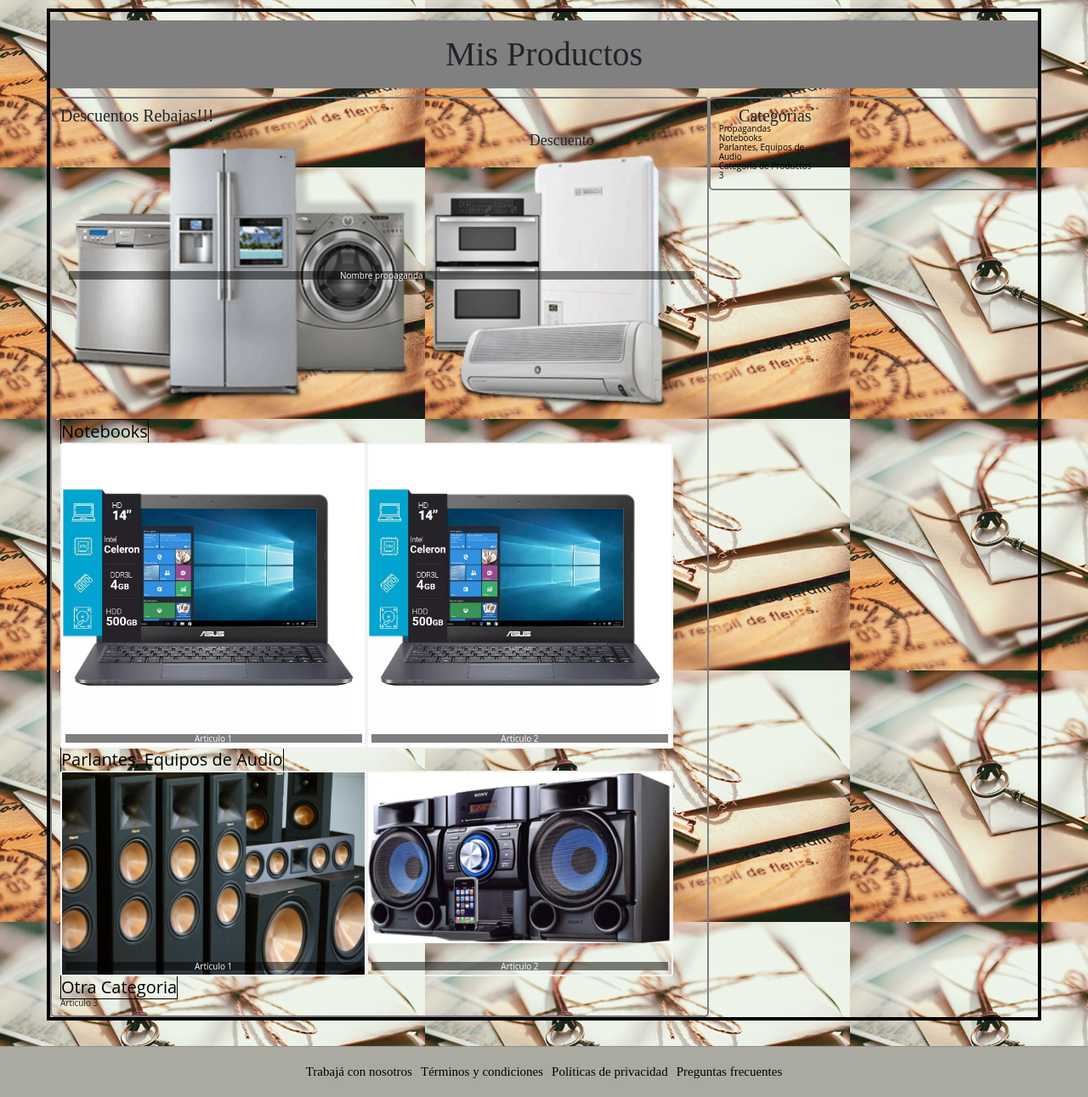
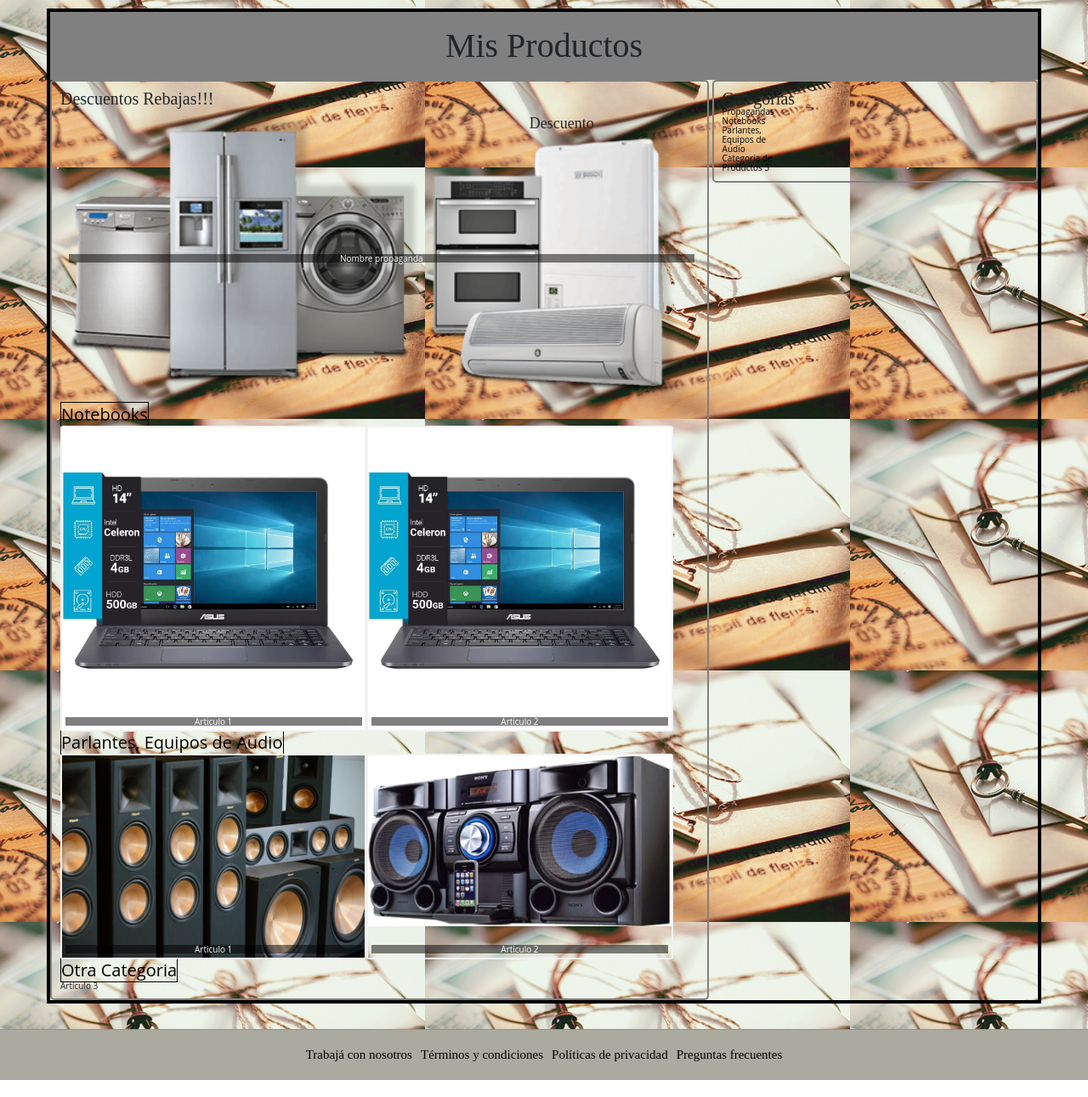
Before and after one commit to franadu/grupodh, a PHP site: page /home.php in a window 1280 px wide. Shown: the part 99-1390 px from the top of the page at 85% size. Run offline with PHP 8.4, Linux system fonts and the light colour scheme; some libraries are stand-ins or nearby versions.

Commit message:
Saque Bootstrap, y reorganize la pagina

```diff
--- a/css/master.css
+++ b/css/master.css
@@ -208,15 +205,14 @@ header{
 
 /*Arranca Cuerpo del Home Mobile*/
 
-.Home {	margin: 10 auto; }
-.Home .row {	border: 4px solid black; margin:0; display: flex; flex-direction: column; align-items: center;}
-.Home .row h1 {	width:100%;	font-size: 4em; text-align: center; margin: 10px 0;} /*Centra el titutlo en la pagina*/
+.Home {	margin: 10 auto; border: 4px solid black; margin:0; display: flex; flex-direction: column; align-items: center;}
+.Home .row h1 {	width:100%;	 text-align: center; margin: 10px 0;} /*Centra el titutlo en la pagina*/
 
 /*Secciones Propagandas y Categorias en general*/
-.Home .row .col-md-8 {	width: 98%; padding:10px; border: 2px solid Grey; border-radius:5px;  } /*Esto saca la forma de ocupar 8 espacios de doce Bootstrap*/
+.Home .propaganda-categorias {	width: 98%; padding:10px; border: 2px solid Grey; border-radius:5px;  }
 
 /*Arranca Seccion Propaganda*/
-.Home .row .col-md-8 .Propaganda article {	width:98%; padding:10px;position: relative; overflow:visible; }
+.Propaganda article {	width:98%; padding:10px;position: relative; overflow:visible; }
 .Propaganda article img { width:100%;margin: 0 auto;}
 .Propaganda article p { width: 100%; position: absolute; background-color: rgba(0,0,0,0.5); bottom:47.5%; text-align: center; color:white;}
 .Propaganda article h4 {	position:absolute; right:0; width:25%;}
@@ -224,7 +220,6 @@ header{
 /*Finaliza seccion Propagada*/
 
 /*Arranca Seccion Categorias*/
-.Home .row .col-md-8 .Categorias
 .Categorias { width: 100%;}
 .Categorias h3 {  width:100%;margin-bottom:3px; margin-top:3px;}
 .Categorias h3 a { border: 1px solid black; width:100%;}
@@ -237,7 +232,7 @@ header{
 /*Finaliza seccion Propagandas y Categorias*/
 
 /*Arranca seccion Navcategorias*/
-.Home .row .col-md-4 .navcategorias { display:none;}
+.navcategorias { display:none;}
 
 
 /*Termin el Cuerpo del home Mobile*/
@@ -510,22 +505,20 @@ a, p{
 		font-size: 2.5em;
 	}
 	.answers h2{
-		font-size: 2.5em;
+		font-size: 2.5em; /*TODO cambiar o sacar family y font dejar que lo tome Arriba (DOnde Arranca Su media Query)*/
 	}
 	.answers p{
-		font-size: 1.6em;
+		font-size: 1.6em; / /*TODO cambiar o sacar family y font dejar que lo tome Arriba (DOnde Arranca Su media Query)*/
 	}
 	/*Finaliza Responsive Tablets para Main de preguntas.hmtl*/
 
 
 	/*Inicia Responsive Tablets para Main de ecommerce-home.html*/
-	.Home {	}
-	.Home .row {	 margin:0;   display:flex; flex-direction: row;align-items: flex-start;}
-	.Home .row .col-md-8 { width: 66.66666667%;  }
-	.Home .row .col-md-4  {	 width: 20.333%; margin:0 0 0 0;padding:10px; border: 2px solid Grey; border-radius:5px; margin-right:0;  }
-	.Home .row .col-md-4 .navcategorias {	display: contents;}
-	.Home .row .col-md-4 .navcategorias h3 {	width: 30%; margin:0; text-align: right;}
-	.Home .row .col-md-4 .navcategorias ul {	width:30%;margin:0;}
+	.Home {	 margin:0 auto; display:flex; flex-direction: row;align-items: flex-start; flex-wrap:wrap; position:relative;}
+	.Home .propaganda-categorias { width: 66.66666667%;  }
+	.navcategorias  {	 width: 33%; margin:0 0 0 0;padding:10px; border: 2px solid Grey; border-radius:5px; display: block; position:absolute; right:0;top: 80px; }
+	.navcategorias h3 {	width: 20.33%; margin:0; text-align: right;}
+	.navcategorias ul {	width:20.33%;margin:0;}
 
 
 
--- a/home.php
+++ b/home.php
@@ -41,9 +41,8 @@
 			</nav><!-- MENU DE NAVEGACION -->
 		</header><!-- CABEZERA -->
 		<main class="Home">
-			<div class="row">
 			<h1>Mis Productos</h1>
-				<div class="col-md-8">
+			<div class="propaganda-categorias">
 				<section class="Propaganda"><!--Carretel para propagandas propias o Externas-->
 					<h3>Descuentos Rebajas!!!</h3>
 					<article class="p1">
@@ -63,8 +62,6 @@
 						<p>Nombre propaganda</p>
 					</article>
 				</section>
-
-
 				<section class="Categorias"><!--Todos los articulos disponibles del comercio-->
 					<h3> <a href="notebooks.php"> Notebooks</a></h3>
 					<article class="Cat1" id="Cat1">
@@ -95,7 +92,6 @@
 					</article>
 				</section>
 			</div>
-			<div class="col-md-4">
 			<section class="navcategorias"><!--Navegador por categorias de Productos-->
 				<h3>Categorias</h3>
 				<ul>
@@ -105,7 +101,6 @@
 					<li> <a href="#Cat3">Categoria de Productos 3</a> </li>
 				</ul>
 			</section>
-			</div>
 		</main>
 		<footer>
       <div class="pie_pagina">
```
Also changed, not shown: other parts of css/master.css (+21 -19 lines). Lines whose indentation alone changed are shown as unchanged.
